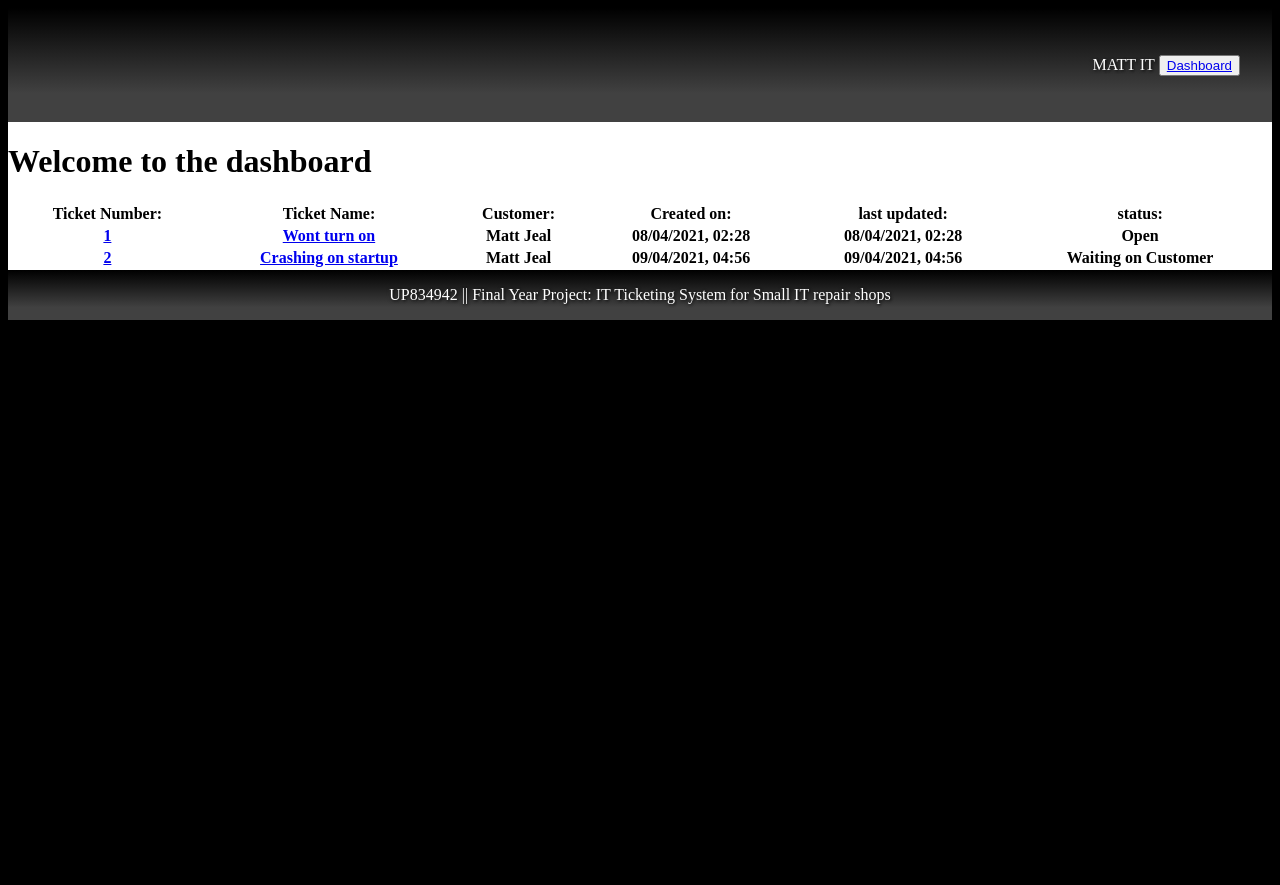
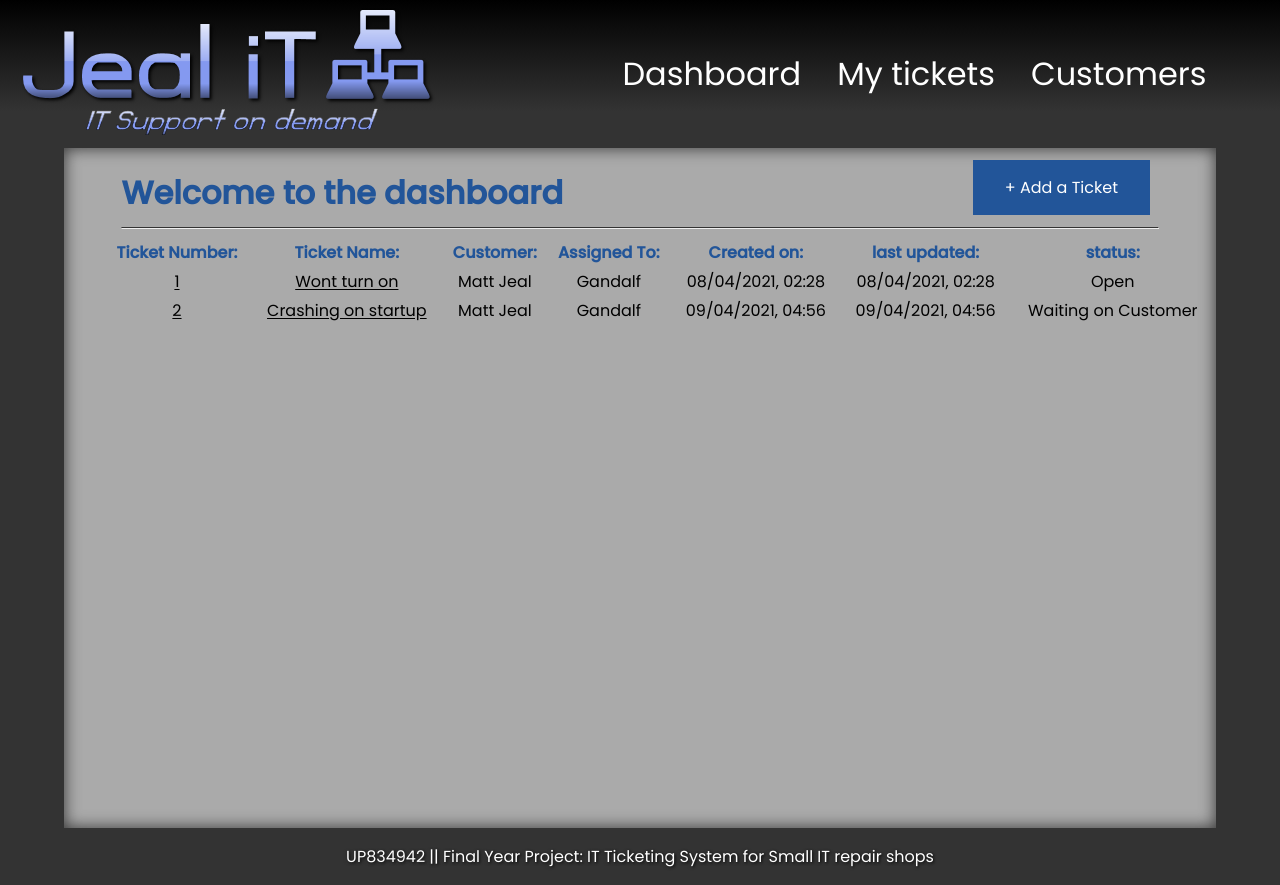
Before and after one commit to Mattdinio/ticketsystem, a Django app: page /dashboard/ in a window 1280 px wide. Before the commit the page ends 320 px from the top, so only its background shows below. Run offline with Django 3.2, Linux system fonts and the light colour scheme; data comes from the database, SQL or seed files in the repository; lists and menus that the app fills with data are empty.

Commit message:
v.10
updates:
forms.py
base template
Dashboard and ticket detail pages
views.py
urls.py
creation of dashboard css and create ticket page

```diff
--- a/ticketingsystem/forms.py
+++ b/ticketingsystem/forms.py
@@ -5,3 +5,8 @@ class customerForm(ModelForm):
     class Meta:
         model = Customer
         fields = '__all__'
+
+class ticketForm(ModelForm):
+    class Meta:
+        model = Ticket
+        fields = '__all__'
--- /dev/null
+++ b/ticketingsystem/static/Dashboard.css
@@ -0,0 +1,58 @@
+@import url('https://fonts.googleapis.com/css2?family=Poppins:wght@100;300;400;500&display=swap');
+
+
+#dashTitle{
+  padding-left: 4.5vw;
+  font-family: 'Poppins', sans-serif;
+  margin-bottom: 0px;
+  color: #225599;
+  display: inline-block;
+}
+#ticketbar{
+  float: right;
+  padding-right: 5vw;
+  margin-bottom: 1vh;
+  margin-top: 1vh;
+}
+
+.button {
+  background-color: #225599;
+  border: none;
+  color: white;
+  font-family: 'Poppins', sans-serif;
+  padding: 15px 32px;
+  text-align: center;
+  text-decoration: none;
+  display: inline-block;
+  font-size: 16px;
+  margin: 4px 2px;
+  cursor: pointer;
+}
+
+ hr {
+  text-align: center;
+  width: 90%;
+  border-top: 0.1em solid #333333;
+}
+
+#dashTable {
+  width: 100%;
+  padding-left: 3vw;
+}
+
+#tableHeading {
+  font-family: 'Poppins', sans-serif;
+  color: #225599;
+
+}
+
+#tableContent {
+  font-family: 'Poppins', sans-serif;
+  color: #000000;
+  font-weight: 400;
+}
+
+#tableContent a {
+  color: #000000;
+  text-underline-offset: 0.1em;
+}
--- a/ticketingsystem/static/style.css
+++ b/ticketingsystem/static/style.css
@@ -1,6 +1,13 @@
+@import url('https://fonts.googleapis.com/css2?family=Poppins:wght@100;300;400;500&display=swap');
+
 /* HTML WIDE */
 html{
-  background-color: #000000;
+  background-color: #333333;
+}
+
+body {
+  margin: 0em;
+  display: block;
 }
 
 #parent-container {
@@ -9,49 +16,71 @@ html{
 }
 
 #header{
-  padding: 2rem;
   grid-column: 1 / 4;
   background-color: #000000;
-  background-image: linear-gradient(180deg, #000000 0%, #414141 75%);
-  color:#FFFFFF;
-  text-align: right;
-  text-shadow: -0.0625em 0.0625em 0.1875em #333333,
-                0.0625em 0.0625em 0.1875em #000000;
+  background-image: linear-gradient(180deg, #000000 0%, #333333 75%);
+  display: flex;
+  justify-content: space-between;
+  align-items: center;
+  padding: 2rem, 10%;
 }
 
-#logo {
+.logo {
   display: inline-block;
   text-align: left;
+  padding-left: 1vw;
 }
 
+.links {
+  list-style: none;
+  padding-right: 4.5vw;
+}
 
+.links li{
+  display: inline-block;
+  padding: 0px 1em;
 
-#header nav{
-  display: inline-block;
-  text-align: right;
+}
+
+.links li a {
+  color: #FFFFFF;
+  transition: all 0.3s ease 0s;
+  font-family: 'Poppins', sans-serif;
+  font-size: 2em;
+  text-decoration: none;
+  text-shadow: #000000;
+}
+
+.links li a:hover{
+  color: #225599;
+  transition: all 0.3s ease 0s;
 }
 
 #left-block {
   grid-column: 1 / 2;
   background-color: #333333;
+  width: 5vw;
 }
 
 #right-block {
   grid-column: 3 / 4;
   background-color: #333333;
+  width: 5vw;
 }
 
 
 #main-content-block{
   grid-column: 2 / 3;
-  background-color: #FFFFFF;
+  background-color: #AAAAAA;
+  box-shadow: 0px 0px 1em #333333 inset;
+  height: 85vh;
 }
 
 #footer {
   grid-column: 1 / 4;
-  background-color: #000000;
-  background-image: linear-gradient(180deg, #000000 0%, #414141 75%);
+  background-color: #333333;
   color:#FFFFFF;
+  font-family: 'Poppins', sans-serif;
   text-align: center;
   text-shadow: -0.0625em 0.0625em 0.1875em #333333,
                 0.0625em 0.0625em 0.1875em #000000;
--- a/ticketingsystem/templates/base.html
+++ b/ticketingsystem/templates/base.html
@@ -11,9 +11,13 @@
 <body>
   <div id = "parent-container">
     <header id = "header">
-      <div id = "logo"><p>MATT IT</p></div>
+      <a href="/dashboard"><img class = "logo" src = "/static/images/logo.png" alt = "logo"> </a>
       <nav id = "nav">
-        <button type = "button"> <a href="/dashboard/"> Dashboard </a>  </button>
+        <ul class = "links">
+          <li> <a href="/dashboard/"> Dashboard </a></li>
+          <li> <a href="/dashboard/"> My tickets </a></li>
+          <li> <a href="/dashboard/"> Customers </a></li>
+        </ul>
       </nav>
   </header>
   <div id = "left-block">
--- a/ticketingsystem/templates/dashboard.html
+++ b/ticketingsystem/templates/dashboard.html
@@ -5,13 +5,20 @@ Dashboard
 {% endblock %}
 
 {% block content %}
-<h1>Welcome to the dashboard</h1>
+{% load static %}
+<link rel="stylesheet" href="{% static 'dashboard.css' %}">
+<h1 id = "dashTitle">Welcome to the dashboard</h1>
+<span  id = "ticketbar">
+    <a href="/dashboard/create-ticket/" class="button" title="Add a Ticket"> + Add a Ticket</a>
+</span>
+<hr>
 <div id = 'ticketTable'>
-    <table style = "width:100%">
+    <table id = "dashTable">
         <tr>
         <th id = 'tableHeading'>Ticket Number: </th>
         <th id = 'tableHeading'>Ticket Name: </th>
         <th id = 'tableHeading'>Customer: </th>
+        <th id = 'tableHeading'>Assigned To: </th>
         <th id = 'tableHeading'>Created on: </th>
         <th id = 'tableHeading'>last updated: </th>
         <th id = 'tableHeading'>status: </th>
@@ -21,6 +28,7 @@ Dashboard
                 <th id = 'tableContent'> <a href = "{% url 'Ticket_Detail' ticket.id %}"> {{ticket.id}}  </a></th>
                 <th id = 'tableContent'> <a href = "{% url 'Ticket_Detail' ticket.id %}">{{ticket.ticketName | capfirst}} </a>  </th>
                 <th id = 'tableContent'>{{ticket.customer | capfirst}} </th>
+                <th id = 'tableContent'> Gandalf </th>
                 <th id = 'tableContent'>{{ticket.createdDate | date:"d/m/Y, H:i "}} </th>
                 <th id = 'tableContent'>{{ticket.lastUpdated | date:"d/m/Y, H:i "}} </th>
                 <th id = 'tableContent'>{{ticket.ticketStatus | capfirst}} </th>
--- a/ticketingsystem/templates/ticket_detail.html
+++ b/ticketingsystem/templates/ticket_detail.html
@@ -37,4 +37,5 @@
         </tr>
     </table>
 </div>
+</div>
 {% endblock %}
--- a/ticketingsystem/views.py
+++ b/ticketingsystem/views.py
@@ -2,6 +2,7 @@ from django.shortcuts import render
 from django.views import generic
 from django.http import HttpResponse, Http404
 from .models import Ticket,Customer,Device
+from .forms import *
 
 def home (request):
     return render(request, 'home.html')
@@ -11,6 +12,9 @@ def dashboard (request):
     return render (request, 'dashboard.html', {
        'tickets' : tickets,
     })
+
+def dashboardList(ListView):
+    model = Ticket
 
 def ticket_detail (request, ticket_id):
     try:
@@ -30,3 +34,9 @@ class ticketView(generic.ListView):
 #class ticketDetail(generic.DetailView):
     #model = Ticket
     #template_name = '/dashboard/1/.html'
+
+
+def createTicket(request):
+    form = ticketForm()
+    context = {'form':form.as_p}
+    return render(request, 'create-ticket.html', context)
--- a/ticketsystem/urls.py
+++ b/ticketsystem/urls.py
@@ -8,4 +8,5 @@ urlpatterns = [
     path ('', views.home, name = 'home'),
     path ('dashboard/', views.dashboard, name = 'Dashboard'),
     path ('dashboard/tickets/<int:ticket_id>/', views.ticket_detail, name = 'Ticket_Detail'),
+    path ('dashboard/create-ticket/', views.createTicket, name = 'create-ticket'),
 ]
```
Also changed, not shown: ticketingsystem/templates/create-ticket.html (added, +15 -0 lines), ticketingsystem/static/images/Logo.png (added).
